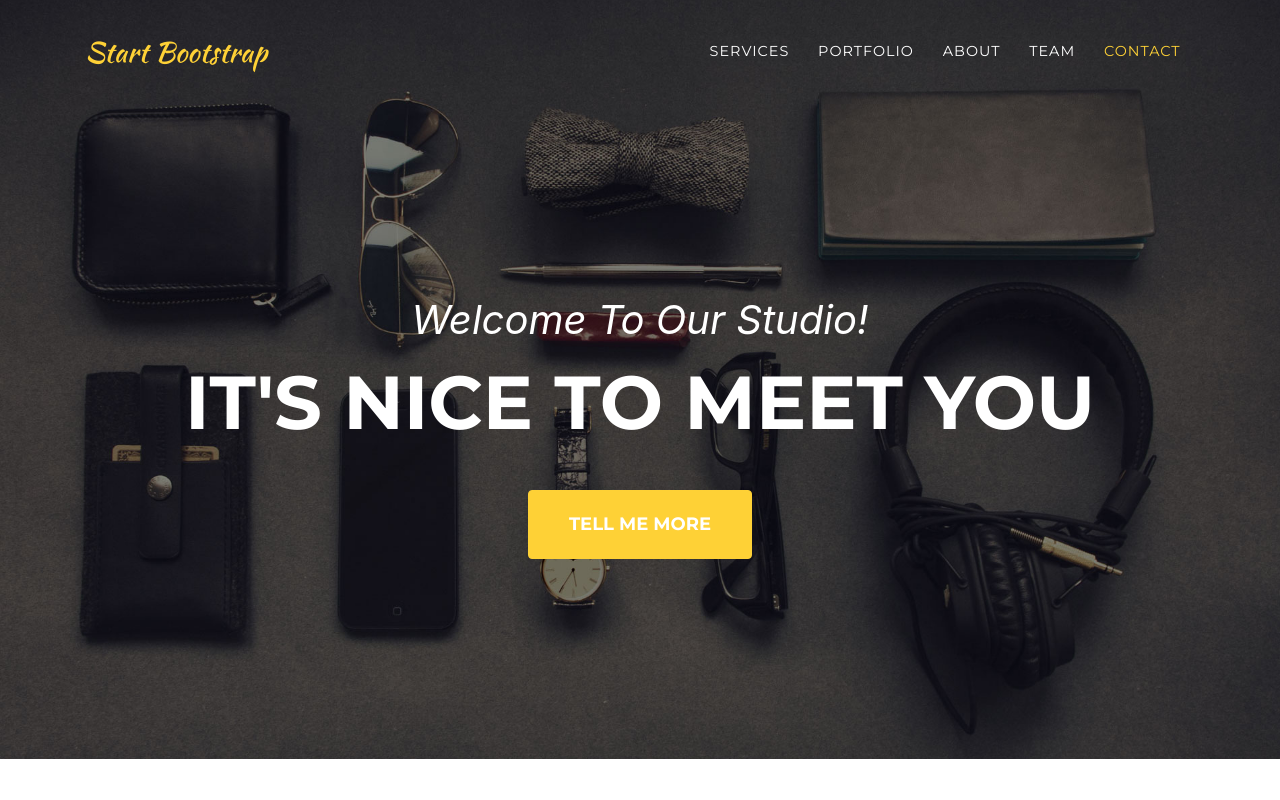
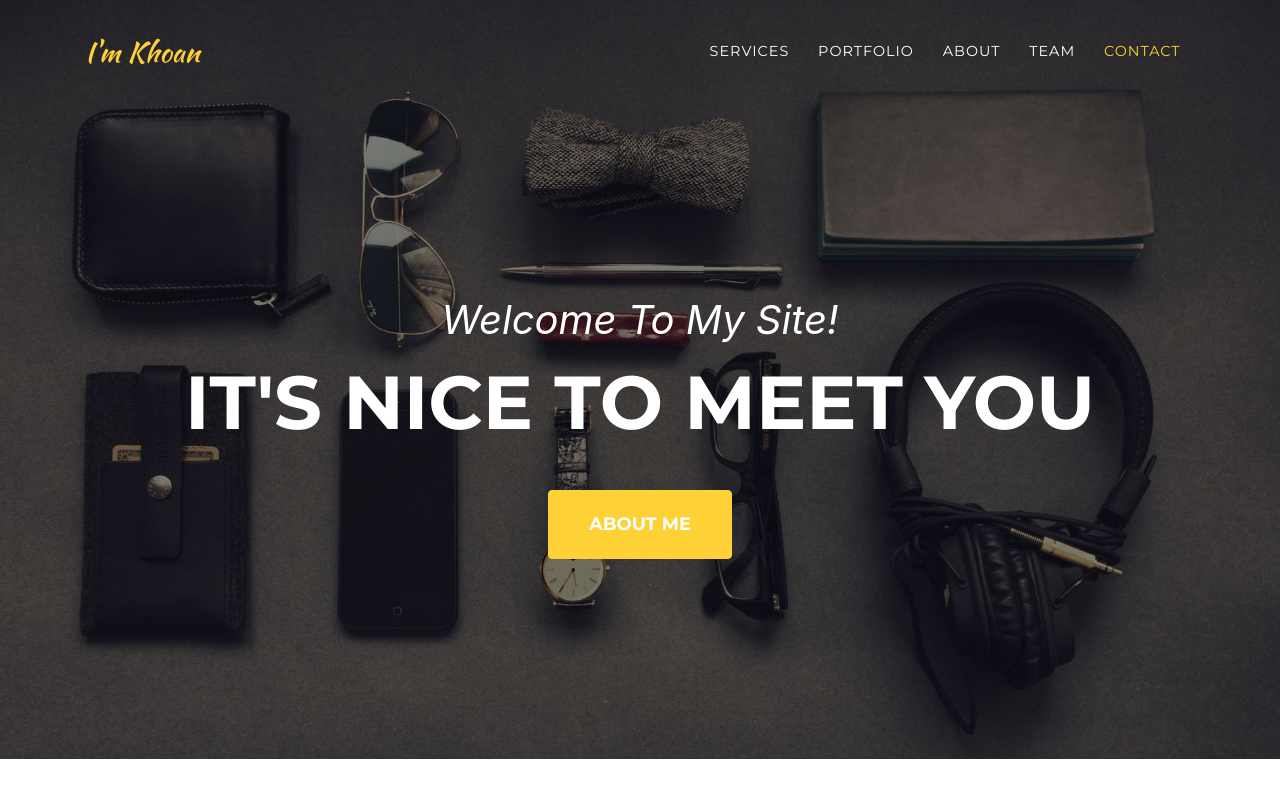
Before and after one commit to khoanmtk/khoanmtk.github.io, a plain HTML site: page index.html in a window 1280 px wide. Shown: the top 800 px of the page. Drawn offline with Linux system fonts and the light colour scheme; a web font is replaced by a local one.

Commit message:
update title

```diff
--- a/index.html
+++ b/index.html
@@ -8,7 +8,7 @@
   <meta name="description" content="">
   <meta name="author" content="">
 
-  <title>Agency - Start Bootstrap Theme</title>
+  <title>Khoan Tang Mong's Site</title>
 
   <!-- Bootstrap core CSS -->
   <link href="vendor/bootstrap/css/bootstrap.min.css" rel="stylesheet">
@@ -30,7 +30,7 @@
   <!-- Navigation -->
   <nav class="navbar navbar-expand-lg navbar-dark fixed-top" id="mainNav">
     <div class="container">
-      <a class="navbar-brand js-scroll-trigger" href="#page-top">Start Bootstrap</a>
+      <a class="navbar-brand js-scroll-trigger" href="#page-top">I'm Khoan</a>
       <button class="navbar-toggler navbar-toggler-right" type="button" data-toggle="collapse" data-target="#navbarResponsive" aria-controls="navbarResponsive" aria-expanded="false" aria-label="Toggle navigation">
         Menu
         <i class="fas fa-bars"></i>
@@ -61,9 +61,9 @@
   <header class="masthead">
     <div class="container">
       <div class="intro-text">
-        <div class="intro-lead-in">Welcome To Our Studio!</div>
+        <div class="intro-lead-in">Welcome To My Site!</div>
         <div class="intro-heading text-uppercase">It's Nice To Meet You</div>
-        <a class="btn btn-primary btn-xl text-uppercase js-scroll-trigger" href="#services">Tell Me More</a>
+        <a class="btn btn-primary btn-xl text-uppercase js-scroll-trigger" href="#services">About Me</a>
       </div>
     </div>
   </header>
```
